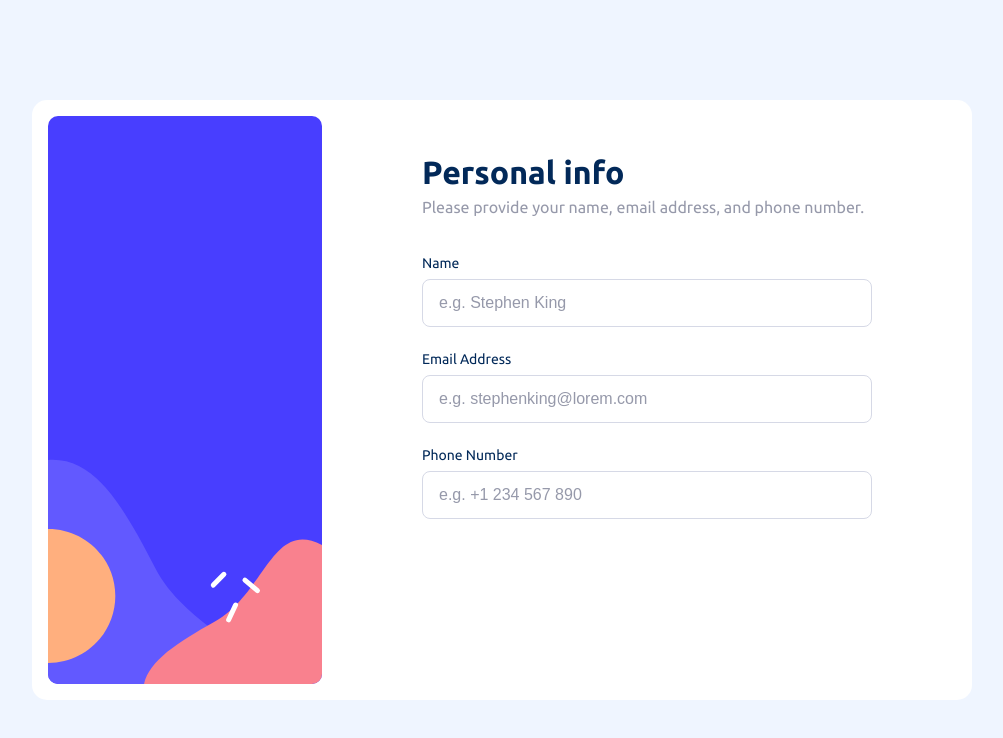
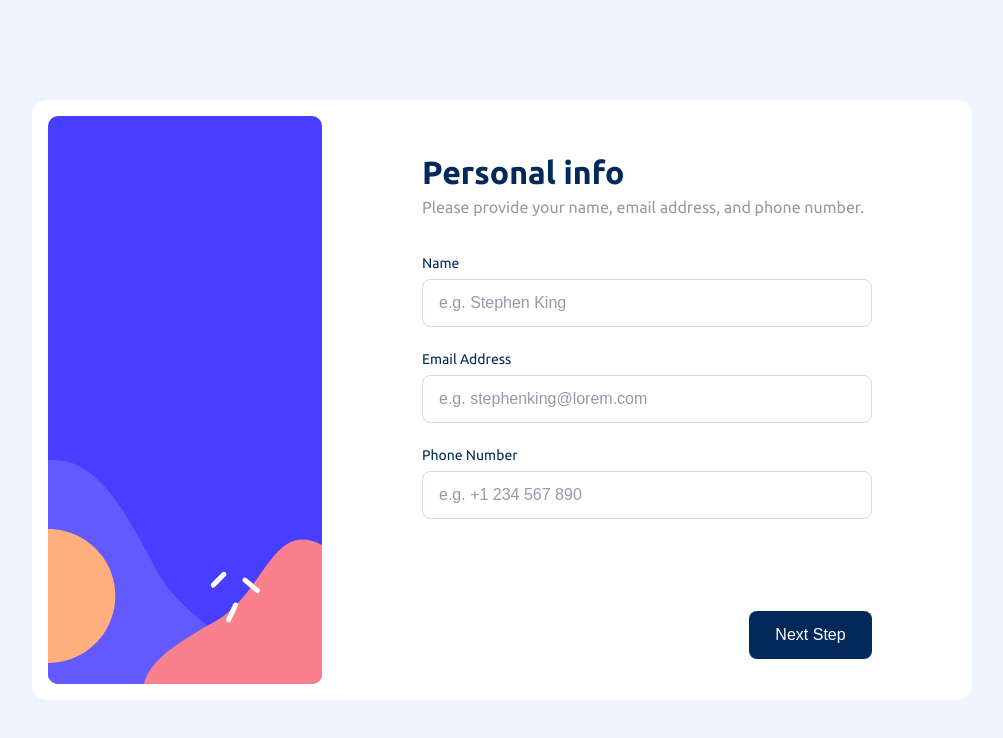
Before and after one commit to Felipebarcon/angular-multi-step-form, an Angular app: page / in a window 1280 px wide. Shown: the top 738 px of the page, without its empty margins (154-1157 px from the left). Built offline with nearby package versions, Linux system fonts and the light colour scheme.

Commit message:
next buton ok

```diff
--- a/src/app/form-container/personal-info/personal-info.component.css
+++ b/src/app/form-container/personal-info/personal-info.component.css
@@ -75,3 +75,25 @@
   line-height: 25px;
   color: #9699aa;
 }
+
+.form--buttons {
+  display: flex;
+  justify-content: flex-end;
+}
+
+.btn {
+  margin-top: 6.8rem;
+  width: 12.3rem;
+  height: 4.8rem;
+  border: none;
+  border-radius: 8px;
+  font-size: 1.6rem;
+  font-weight: 500;
+  line-height: 1.838rem;
+  flex-wrap: wrap;
+}
+
+.btn-primary {
+  background: #022959;
+  color: white;
+}
--- a/src/app/form-container/personal-info/personal-info.component.html
+++ b/src/app/form-container/personal-info/personal-info.component.html
@@ -1,10 +1,12 @@
 <div class="personal--info-container">
+
   <div class="personal--info-title">
     <h2>Personal info</h2>
     <p>Please provide your name, email address, and phone number.</p>
   </div>
 
   <div class="personal--info-form">
+
     <div class="form--name">
       <label
         class="personal--info-label"
@@ -18,6 +20,7 @@
         type="text"
       >
     </div>
+
     <div class="form--email">
 
       <label
@@ -31,6 +34,7 @@
         type="email"
       >
     </div>
+
     <div class="form--phone">
 
       <label
@@ -45,5 +49,13 @@
         type="tel"
       >
     </div>
+
+  </div>
+  <div class="form--buttons">
+    <button
+      class="btn btn-primary"
+      type="submit"
+    >Next Step
+    </button>
   </div>
 </div>
```
